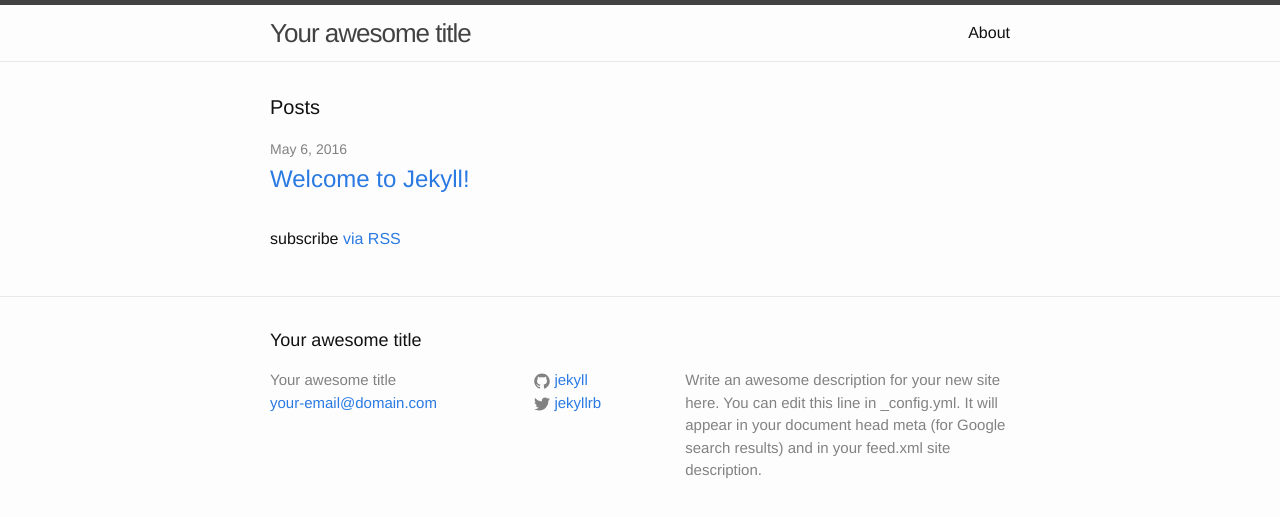
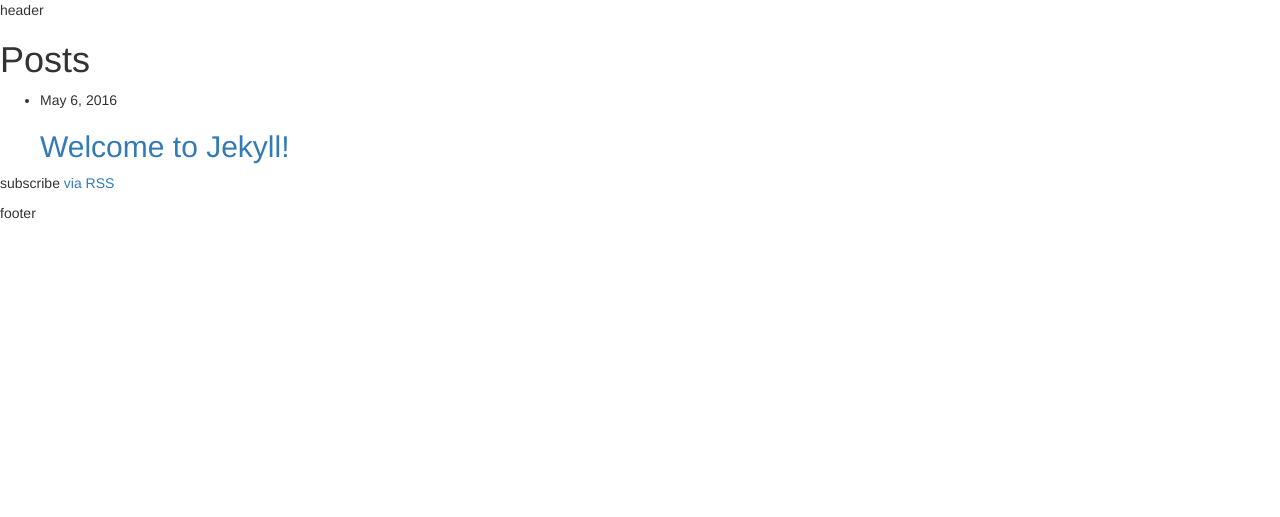
Before and after one commit to yhoiseth/www.understandly.com, a Jekyll site: the page built from index.html, in a window 1280 px wide. Shown: the top 517 px of the page. Built offline with Jekyll 4.4.1, drawn with Linux system fonts in a browser that asks for light colours.

Commit message:
Add Bootstrap, remove default styles

```diff
--- a/_includes/footer.html
+++ b/_includes/footer.html
@@ -1,38 +1,3 @@
-<footer class="site-footer">
-
-  <div class="wrapper">
-
-    <h2 class="footer-heading">{{ site.title }}</h2>
-
-    <div class="footer-col-wrapper">
-      <div class="footer-col footer-col-1">
-        <ul class="contact-list">
-          <li>{{ site.title }}</li>
-          <li><a href="mailto:{{ site.email }}">{{ site.email }}</a></li>
-        </ul>
-      </div>
-
-      <div class="footer-col footer-col-2">
-        <ul class="social-media-list">
-          {% if site.github_username %}
-          <li>
-            {% include icon-github.html username=site.github_username %}
-          </li>
-          {% endif %}
-
-          {% if site.twitter_username %}
-          <li>
-            {% include icon-twitter.html username=site.twitter_username %}
-          </li>
-          {% endif %}
-        </ul>
-      </div>
-
-      <div class="footer-col footer-col-3">
-        <p>{{ site.description }}</p>
-      </div>
-    </div>
-
-  </div>
-
+<footer>
+  footer
 </footer>
--- a/_includes/head.html
+++ b/_includes/head.html
@@ -6,6 +6,9 @@
   <title>{% if page.title %}{{ page.title | escape }}{% else %}{{ site.title | escape }}{% endif %}</title>
   <meta name="description" content="{% if page.excerpt %}{{ page.excerpt | strip_html | strip_newlines | truncate: 160 }}{% else %}{{ site.description }}{% endif %}">
 
+  <link rel="stylesheet" href="https://maxcdn.bootstrapcdn.com/bootstrap/3.3.6/css/bootstrap.min.css" integrity="sha384-1q8mTJOASx8j1Au+a5WDVnPi2lkFfwwEAa8hDDdjZlpLegxhjVME1fgjWPGmkzs7" crossorigin="anonymous">
+  <script   src="https://code.jquery.com/jquery-1.12.3.min.js"   integrity="sha256-aaODHAgvwQW1bFOGXMeX+pC4PZIPsvn2h1sArYOhgXQ="   crossorigin="anonymous"></script>
+  <script src="https://maxcdn.bootstrapcdn.com/bootstrap/3.3.6/js/bootstrap.min.js" integrity="sha384-0mSbJDEHialfmuBBQP6A4Qrprq5OVfW37PRR3j5ELqxss1yVqOtnepnHVP9aJ7xS" crossorigin="anonymous"></script>
   <link rel="stylesheet" href="{{ "/css/main.css" | prepend: site.baseurl }}">
   <link rel="canonical" href="{{ page.url | replace:'index.html','' | prepend: site.baseurl | prepend: site.url }}">
   <link rel="alternate" type="application/rss+xml" title="{{ site.title }}" href="{{ "/feed.xml" | prepend: site.baseurl | prepend: site.url }}">
--- a/_includes/header.html
+++ b/_includes/header.html
@@ -1,27 +1,3 @@
-<header class="site-header">
-
-  <div class="wrapper">
-
-    <a class="site-title" href="{{ site.baseurl }}/">{{ site.title }}</a>
-
-    <nav class="site-nav">
-      <a href="#" class="menu-icon">
-        <svg viewBox="0 0 18 15">
-          <path fill="#424242" d="M18,1.484c0,0.82-0.665,1.484-1.484,1.484H1.484C0.665,2.969,0,2.304,0,1.484l0,0C0,0.665,0.665,0,1.484,0 h15.031C17.335,0,18,0.665,18,1.484L18,1.484z"/>
-          <path fill="#424242" d="M18,7.516C18,8.335,17.335,9,16.516,9H1.484C0.665,9,0,8.335,0,7.516l0,0c0-0.82,0.665-1.484,1.484-1.484 h15.031C17.335,6.031,18,6.696,18,7.516L18,7.516z"/>
-          <path fill="#424242" d="M18,13.516C18,14.335,17.335,15,16.516,15H1.484C0.665,15,0,14.335,0,13.516l0,0 c0-0.82,0.665-1.484,1.484-1.484h15.031C17.335,12.031,18,12.696,18,13.516L18,13.516z"/>
-        </svg>
-      </a>
-
-      <div class="trigger">
-        {% for my_page in site.pages %}
-          {% if my_page.title %}
-          <a class="page-link" href="{{ my_page.url | prepend: site.baseurl }}">{{ my_page.title }}</a>
-          {% endif %}
-        {% endfor %}
-      </div>
-    </nav>
-
-  </div>
-
+<header>
+  header
 </header>
--- a/css/main.scss
+++ b/css/main.scss
@@ -42,12 +42,3 @@
         @content;
     }
 }
-
-
-
-// Import partials from `sass_dir` (defaults to `_sass`)
-@import
-        "base",
-        "layout",
-        "syntax-highlighting"
-;
```
